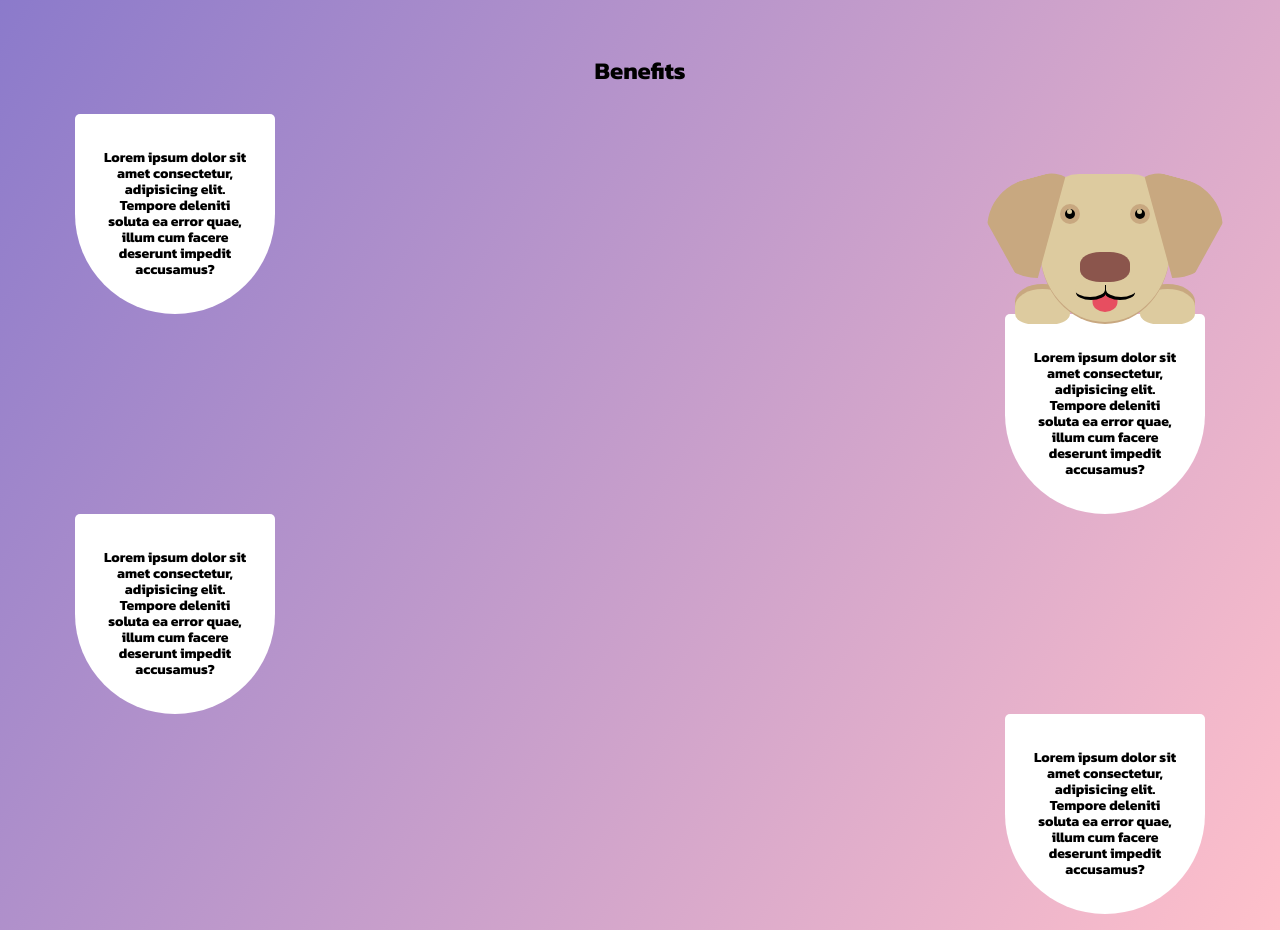
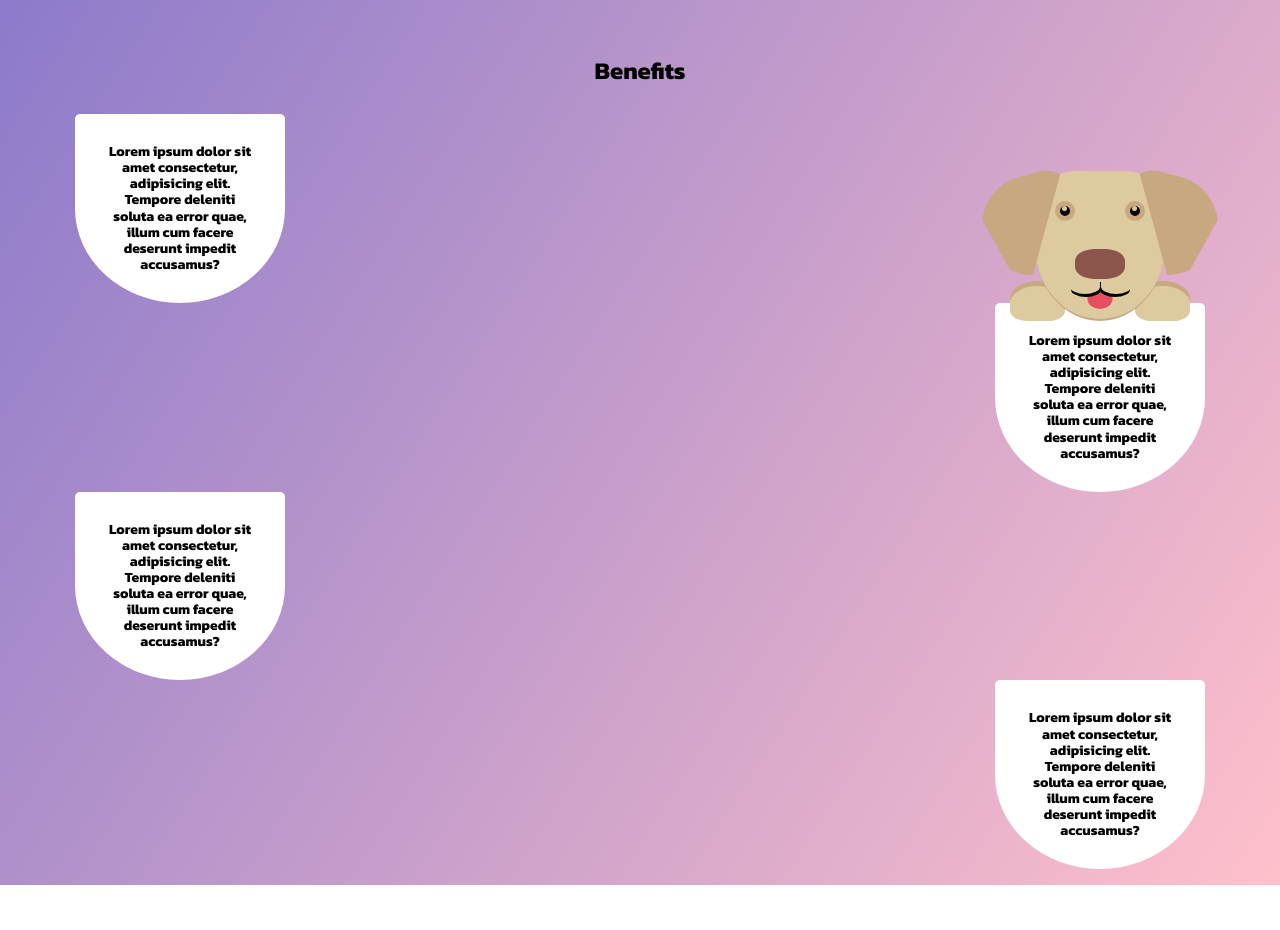
Before and after one commit to YaroslavRebrina/portfolio-subscription-site, a website built with Parcel: page src/index.html in a window 1280 px wide. Shown: the part 1109-2039 px from the top of the page. After the commit the page ends 1994 px from the top, so only its background shows below. Built offline with nearby package versions, Linux system fonts and the light colour scheme.

Commit message:
puppy and margins on advantages reworked

```diff
--- a/src/partials/benefits.html
+++ b/src/partials/benefits.html
@@ -9,8 +9,7 @@
           accusamus?
         </h3>
       </li>
-      <li class="benefits__item">
-        <div class="puppy__wrapper">
+      <li class="benefits__item puppy__wrapper">
         <div class="box-canvas">
           <div class="paw left"></div>
           <div class="paw right"></div>
@@ -23,7 +22,7 @@
           <div class="ear left"></div>
           <div class="ear right"></div>
         </div>
-        </div>
+
         <h3 class="benefits__text">
           Lorem ipsum dolor sit amet consectetur, adipisicing elit. Tempore
           deleniti soluta ea error quae, illum cum facere deserunt impedit
--- a/src/sass/_benefits.scss
+++ b/src/sass/_benefits.scss
@@ -21,8 +21,9 @@
 
     justify-content: center;
     border-radius: 5px 5px 50% 50%;
-    width: 200px;
-    height: 200px;
+
+    padding: 30px;
+    align-self: start;
 
     background-color: #fff;
 
--- a/src/sass/_puppy.scss
+++ b/src/sass/_puppy.scss
@@ -11,8 +11,8 @@
 
 .box-canvas {
   position: absolute;
-  top: -90%;
-  left: -40px;
+  top: -100%;
+
   margin: auto;
   display: block;
   margin-top: 8%;
```
Also changed, not shown: src/index.html (+3 -0 lines). Lines whose indentation alone changed are shown as unchanged.
